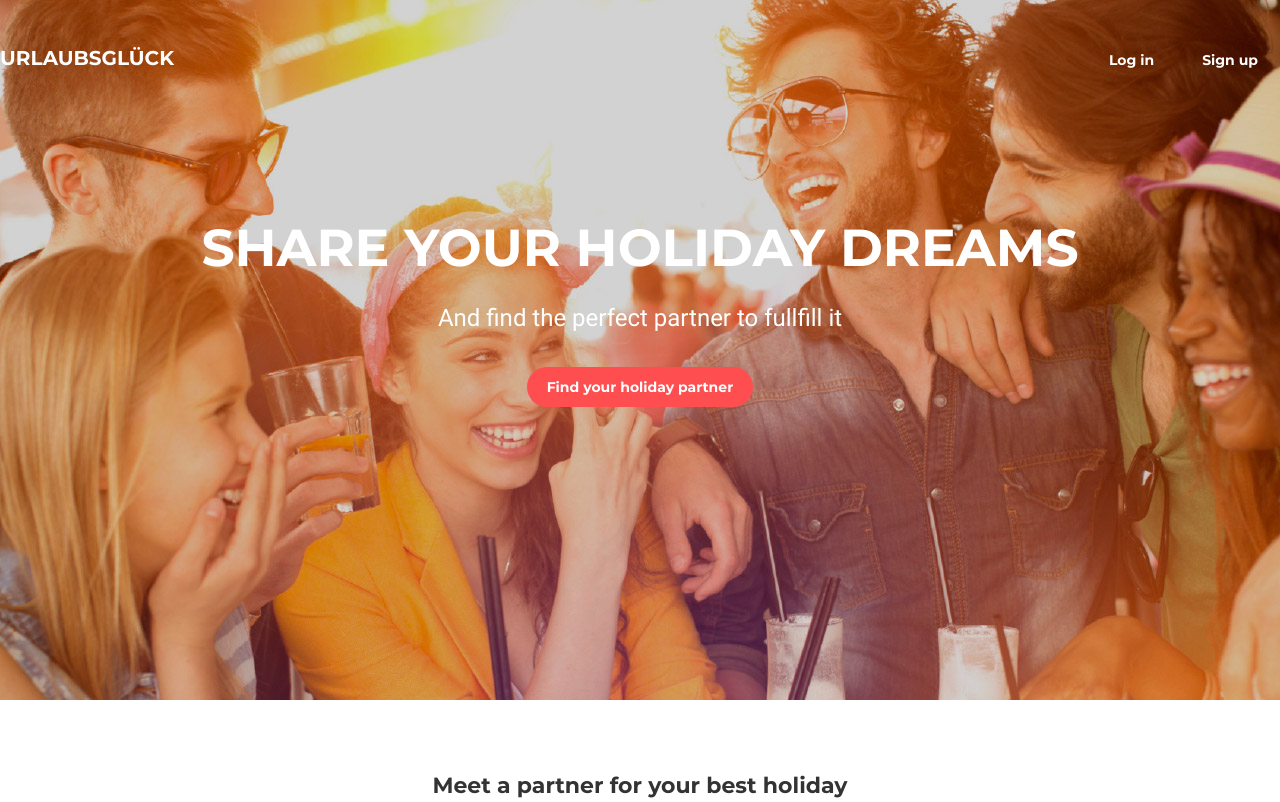
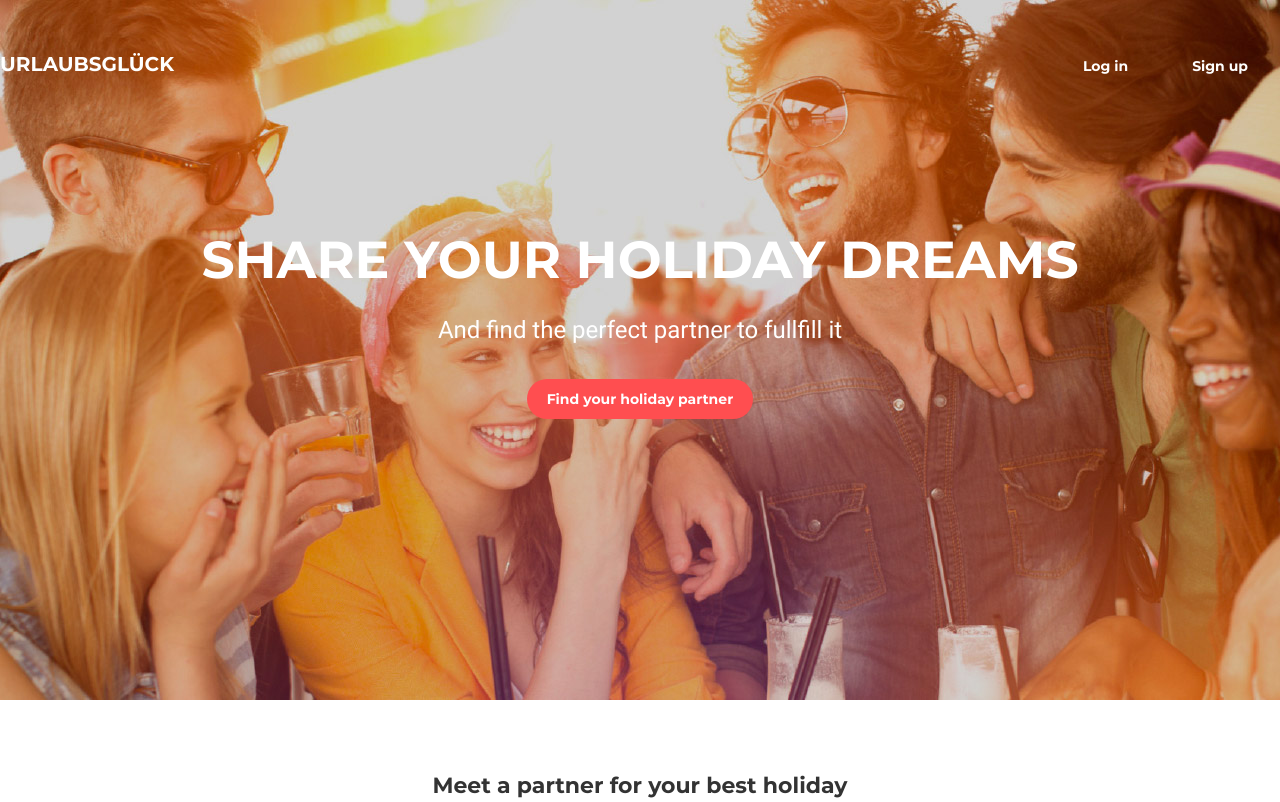
Before and after one commit to SergiyMi/FE_module8, a plain HTML site: page index.html in a window 1280 px wide. Shown: the top 802 px of the page. Drawn offline with Linux system fonts and the light colour scheme.

```diff
--- a/css/style.css
+++ b/css/style.css
@@ -45,7 +45,8 @@
   color: rgb(255, 255, 255);
   font-weight: bold;
   text-decoration: none;
-  padding: 4px;
+  text-align: center;
+  padding: 10px;
   border: solid 2px rgba(26, 25, 21, 0);
   border-radius: 20px;
   cursor: pointer;
@@ -233,17 +234,8 @@
     order: 2;
   }
 
-  .header-text {
-    padding-right: 0;
-  }
-
   .header-text:nth-of-type(1) {
-    padding-right: 0;
     margin-right: 40px;
-  }
-
-  .header-text:nth-of-type(2) {
-    padding-right: 0;
   }
 
   .logo {
```
